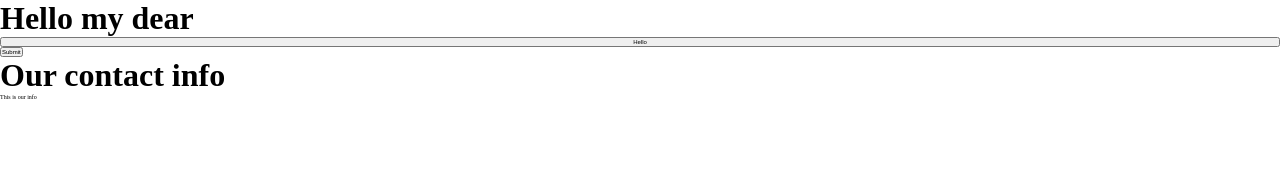
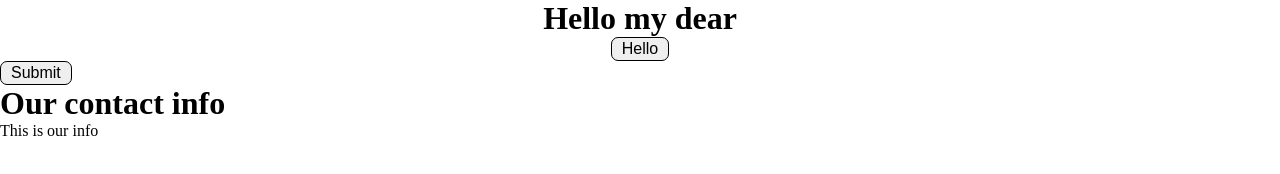
Before and after one commit to mjgiannelli/mark-box, a plain HTML site: page index.html in a window 1280 px wide. Drawn offline with Linux system fonts and the light colour scheme.

Commit message:
add default font size for li, a, & p tags, create btn default class, and text align classes

```diff
--- a/assets/css/mark-box.scss
+++ b/assets/css/mark-box.scss
@@ -13,6 +13,12 @@ body { min-height: 100vh; }
     flex-wrap: wrap;
     &.column {
         flex-direction: column;
+    }
+    &.row-rev {
+        flex-direction: row-reverse;
+    }
+    &.column-rev {
+        flex-direction: column-reverse;
     }
     &.center {
         justify-content: center;
@@ -54,6 +60,40 @@ h6 {
     font-size: 1.12rem;
 }
 
+p {
+    font-size: 1.6rem;
+}
+
+a {
+    font-size: 1.6rem;
+}
+
+li {
+    font-size: 1.6rem;
+}
+
+.btn {
+    font-size: 1.6rem;
+    text-align: center;
+    width: auto;
+    height: auto;
+    padding: .2rem 1rem;
+    border-radius: .7rem;
+    border: .1rem solid black;
+}
+
+.center {
+    text-align: center;
+}
+
+.left {
+    text-align: left;
+}
+
+.right {
+    text-align: right;
+}
+
 header {
 
 }
--- a/index.html
+++ b/index.html
@@ -10,12 +10,12 @@
 </head>
 
 <body>
-    <header class="flex column">
+    <header class="center">
         <h1>Hello my dear</h1>
-        <button>Hello</button>
+        <button class='btn'>Hello</button>
     </header>
     <div class="contact">
-        <button>Submit</button>
+        <button class='btn'>Submit</button>
         <div class="info">
             <h1>Our contact info</h1>
             <p>This is our info</p>
```
Also changed, not shown: assets/css/mark-box.css, 1 other file.
